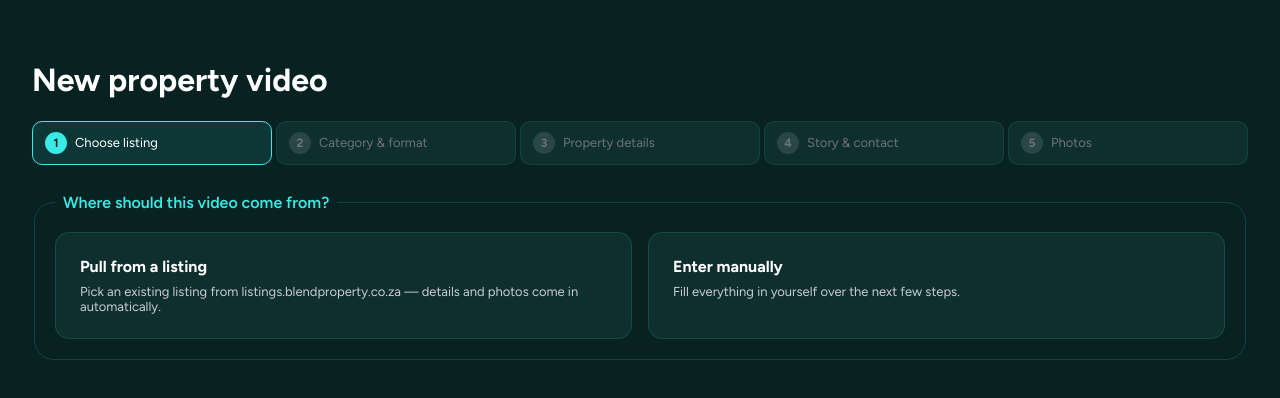
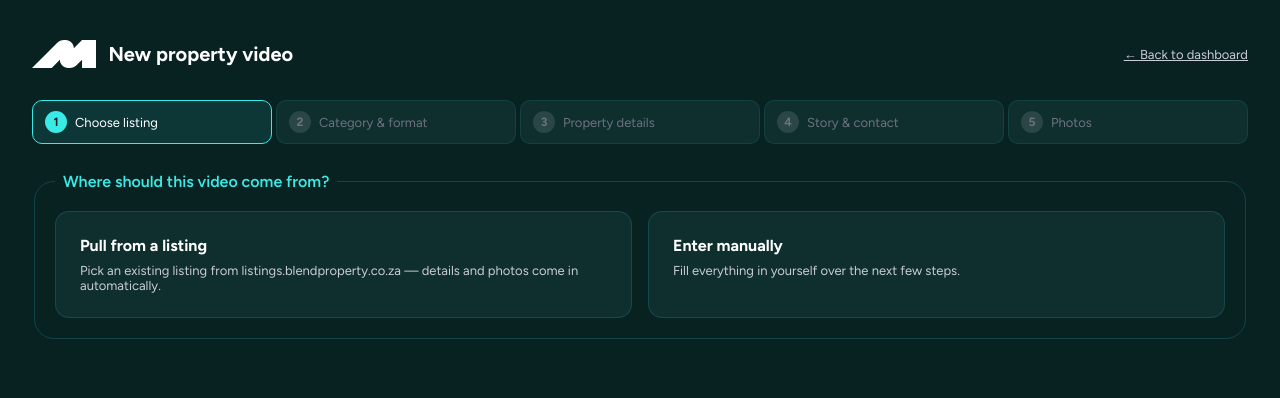
Before and after one commit to blendproperty/video, a Next.js app in the folder web/: page /new in a window 1280 px wide. Shown: the top 398 px of the page. Built offline with nearby package versions, Linux system fonts and the light colour scheme.

Commit message:
Add dashboard nav link to New Video wizard (previously no way back except browser back button)

```diff
--- a/web/app/new/page.tsx
+++ b/web/app/new/page.tsx
@@ -2,6 +2,7 @@
 
 import { useState } from 'react';
 import { useRouter } from 'next/navigation';
+import Link from 'next/link';
 import {
   CATEGORY_PRESETS,
   PROPERTY_CATEGORIES,
@@ -372,7 +373,16 @@ export default function NewJobPage() {
 
   return (
     <div className="page">
-      <h1>New property video</h1>
+      <div className="page-header">
+        <div className="brand-mark">
+          {/* eslint-disable-next-line @next/next/no-img-element */}
+          <img src="/midpoint-mark.svg" alt="Midpoint" />
+          <h1 style={{ fontSize: 20, margin: 0 }}>New property video</h1>
+        </div>
+        <Link href="/" className="link-button">
+          ← Back to dashboard
+        </Link>
+      </div>
 
       <ol className="wizard-steps">
         {STEPS.map((s, i) => (
```
